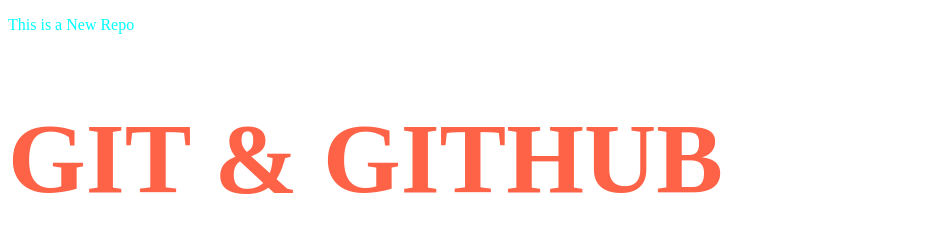
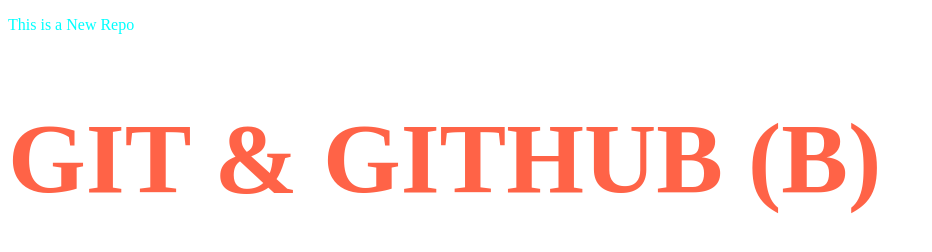
Before and after one commit to iamroshanraut/localrepo, a plain HTML site: page index.html in a window 1280 px wide. Shown: the whole page, without its empty margins (0-932 px from the left). Drawn offline with Linux system fonts and the light colour scheme.

Commit message:
added section b

```diff
--- a/index.html
+++ b/index.html
@@ -8,6 +8,6 @@
 </head>
 <body>
     <p>This is a New Repo</p>
-    <h1>GIT & GITHUB</h1>
+    <h1>GIT & GITHUB (B)</h1>
 </body>
 </html>
```
